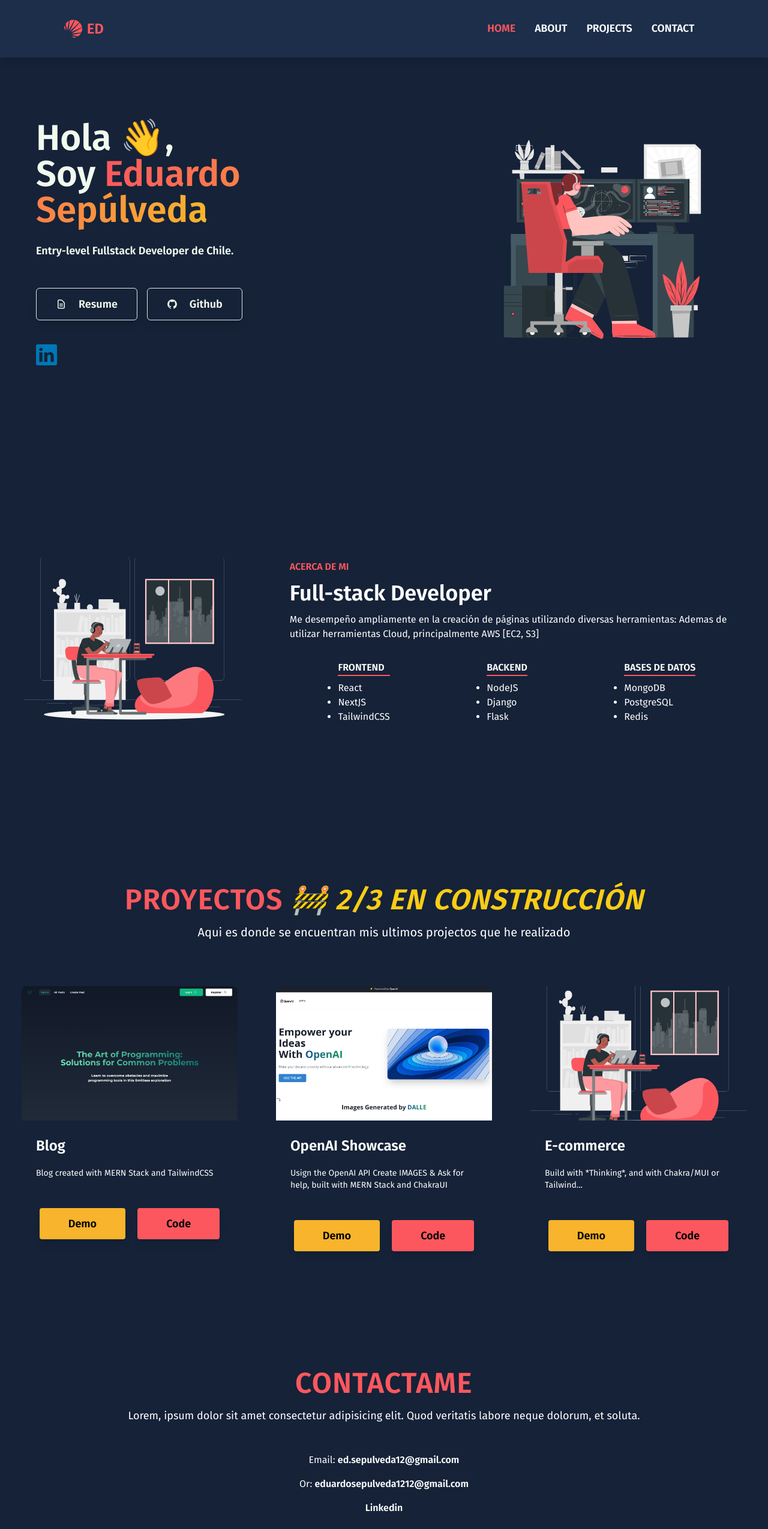
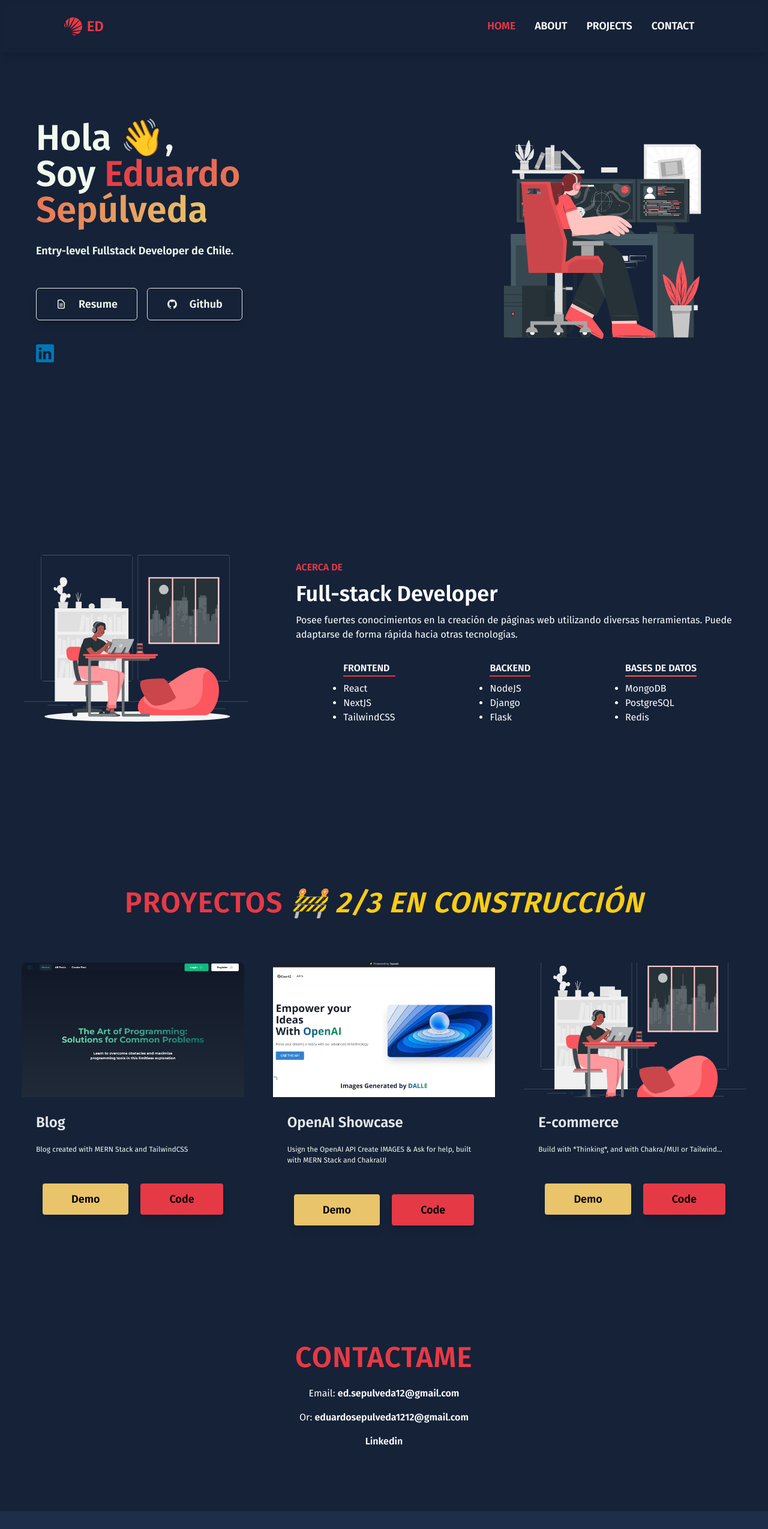
Before and after one commit to edsepulveda/portfolio-v2, a React (Vite) app: page / in a window 1280 px wide. Shown: the top 2549 px of the page at 60% size. Built offline with nearby package versions, Linux system fonts and the light colour scheme.

Commit message:
Change: color scheme of the page (buttons, hover, text, etc)

```diff
--- a/src/Components/About.jsx
+++ b/src/Components/About.jsx
@@ -8,18 +8,17 @@ export const About = () => {
           <img src={AboutMe} />
         </div>
         <div className='my-auto flex flex-col gap-3 text-white text-center lg:text-left'>
-          <h1 className='text-[#FC575E] font-bold uppercase'>Acerca de mi</h1>
+          <h1 className='text-[#e63946] font-bold uppercase'>Acerca de</h1>
           <h3 className='text-3xl lg:text-4xl font-bold'>
             Full-stack Developer
           </h3>
           <p>
-            Me desempeño ampliamente en la creación de páginas utilizando
-            diversas herramientas: Ademas de utilizar herramientas Cloud,
-            principalmente AWS [EC2, S3]
+            Posee fuertes conocimientos en la creación de páginas web utilizando diversas herramientas.
+            Puede adaptarse de forma rápida hacia otras tecnologías.
           </p>
           <div className='flex flex-col gap-8 md:gap-0 md:flex-row justify-around mt-5'>
             <ul className='list-none lg:list-disc text-left'>
-              <p className='mb-2 uppercase font-bold border-b-2 border-[#FC575E] w-5/12 lg:w-auto'>
+              <p className='mb-2 uppercase font-bold border-b-2 border-[#e63946] w-5/12 lg:w-auto'>
                 Frontend
               </p>
               <li>React</li>
@@ -28,7 +27,7 @@ export const About = () => {
             </ul>
 
             <ul className='list-none lg:list-disc text-left'>
-              <p className='mb-2 uppercase font-bold border-b-2 border-[#FC575E] w-5/12 lg:w-auto'>
+              <p className='mb-2 uppercase font-bold border-b-2 border-[#e63946] w-5/12 lg:w-auto'>
                 Backend
               </p>
               <li>NodeJS</li>
--- a/src/Components/Contact.jsx
+++ b/src/Components/Contact.jsx
@@ -1,16 +1,10 @@
-import React from 'react'
-
 export const Contact = () => {
   return (
     <section id='contact' className='px-5 py-24'>
       <div className='text-center mx-auto text-white'>
-        <h2 className='mb-4 text-3xl lg:text-5xl tracking-wide font-bold text-[#FC575E] uppercase'>
+        <h2 className='mb-4 text-3xl lg:text-5xl tracking-wide font-bold text-[#e63946] uppercase'>
           Contactame
         </h2>
-        <p className='mb-5 lg:mb-10 text-sm lg:text-lg'>
-          Lorem, ipsum dolor sit amet consectetur adipisicing elit. Quod
-          veritatis labore neque dolorum, et soluta.
-        </p>
         <p className='py-2'>
           Email:{' '}
           <a
--- a/src/Components/Footer.jsx
+++ b/src/Components/Footer.jsx
@@ -1,4 +1,3 @@
-import React from 'react'
 import { SiApachesolr } from 'react-icons/si'
 import { navLinks } from '../constants/data'
 import { Link } from './Link'
@@ -9,7 +8,7 @@ export const Footer = ({ selectedPage, setSelectedPage }) => {
       <div className='mx-auto max-w-screen-xl text-center'>
         <a
           href='#'
-          className='flex justify-center gap-4 text-2xl font-semibold text-[#FC575E]'
+          className='flex justify-center gap-4 text-2xl font-semibold text-[#e63946]'
         >
           <SiApachesolr className={`text-2xl lg:text-3xl`} />
           <span className='text-xl font-bold uppercase lg:text-2xl'>ED</span>
@@ -18,7 +17,7 @@ export const Footer = ({ selectedPage, setSelectedPage }) => {
           Portafolio creado con React & TailwindCSS{' '}
           <a
             href='https://github.com/edsepulveda/portfolio-v2'
-            className='hover:underline text-indigo-400'
+            className='hover:underline text-[#e9c46a]'
             target='_blank'
           >
             Repositorio
--- a/src/Components/Hero.jsx
+++ b/src/Components/Hero.jsx
@@ -6,10 +6,10 @@ export const Hero = () => {
   return (
     <section id='home'>
       <div className='container flex flex-col justify-center text-[#f1faee] p-9 mt-20 mx-auto sm:py-12 lg:py-24 lg:flex-row lg:justify-between'>
-        <div className='flex flex-col justify-center p-6 text-center rounded-md lg:max-w-sm xl:max-w-lg lg:text-left'>
+        <div className='flex flex-col justify-center p-6 rounded-md lg:max-w-sm xl:max-w-lg text-left'>
           <h1 className='text-5xl font-bold leading-none sm:text-6xl'>
             Hola 👋, <br /> Soy{' '}
-            <span className='w-full py-2 text-transparent bg-clip-text leading-12 bg-gradient-to-r from-[#FC575E] to-[#F7B42C] lg:inline'>
+            <span className='w-full py-2 text-transparent bg-clip-text leading-12 bg-gradient-to-r from-[#e63946] to-[#e9c46a] lg:inline'>
               Eduardo Sepúlveda
             </span>
           </h1>
--- a/src/Components/HeroButtons.jsx
+++ b/src/Components/HeroButtons.jsx
@@ -8,7 +8,7 @@ export const Buttons = () => {
         rel='noopener noreferrer'
         href='https://bit.ly/3ImkL5e'
         target='_blank'
-        className='flex flex-row gap-5 justify-center px-8 py-3 text-lg font-semibold rounded-md shadow-lg border focus:outline-transparent hover:bg-[#FC575E] hover:border-[#FC575E] focus:bg-[#FC575E] transition duration-500'
+        className='flex flex-row gap-5 justify-center px-8 py-3 text-lg font-semibold rounded-md shadow-lg border focus:outline-transparent hover:bg-[#e63946] hover:border-[#e63946] focus:bg-[#e63946] transition duration-500'
       >
         <HiOutlineDocumentText className='self-center' /> Resume
       </a>
@@ -16,7 +16,7 @@ export const Buttons = () => {
         rel='noopener noreferrer'
         href='https://github.com/edsepulveda'
         target='_blank'
-        className='flex flex-row gap-5 justify-center px-8 py-3 text-lg font-semibold rounded-md shadow-lg border focus:outline-transparent hover:bg-[#FC575E] hover:border-[#FC575E] focus:bg-[#FC575E] transition duration-500'
+        className='flex flex-row gap-5 justify-center px-8 py-3 text-lg font-semibold rounded-md shadow-lg border focus:outline-transparent hover:bg-[#e63946] hover:border-[#e63946] focus:bg-[#e63946] transition duration-500'
       >
         <AiFillGithub className='self-center' /> Github
       </a>
--- a/src/Components/Link.jsx
+++ b/src/Components/Link.jsx
@@ -6,9 +6,9 @@ export const Link = ({ page, selectedPage, setSelectedPage }) => {
   return (
     <AnchorLink
       className={`${
-        selectedPage === lowerCasePage ? 'text-[#FC575E]' : 'text-white'
+        selectedPage === lowerCasePage ? 'text-[#e63946]' : 'text-white'
       }
-      hover:text-[#FC575E] font-semibold transition duration-300 m-4 text-[1.1rem]`}
+      hover:text-[#e63946] font-semibold transition duration-300 m-4 text-[1.1rem]`}
       href={`#${lowerCasePage}`}
       onClick={() => setSelectedPage(lowerCasePage)}
     >
--- a/src/Components/Navbar.jsx
+++ b/src/Components/Navbar.jsx
@@ -7,10 +7,9 @@ import { HiOutlineMenuAlt1 } from 'react-icons/hi'
 import { AiOutlineClose } from 'react-icons/ai'
 import { motion } from 'framer-motion'
 
-export const Navbar = ({ topofPage, selectedPage, setSelectedPage }) => {
+export const Navbar = ({ selectedPage, setSelectedPage }) => {
   const [menuToggled, setMenuToggled] = useState(false)
   const isSmallScreen = useMediaQuery('(min-width: 780px)')
-  const onScrollNavbarBackground = topofPage ? 'bg-[#1c2e4a]' : 'bg-[#1c2e4a]'
 
   const handleMenu = () => {
     setMenuToggled((prev) => !prev)
@@ -19,10 +18,10 @@ export const Navbar = ({ topofPage, selectedPage, setSelectedPage }) => {
   return (
     <header className='font-fira'>
       <nav
-        className={`${onScrollNavbarBackground} z-50 w-full fixed top-0 py-8 shadow-md lg:shadow-lg`}
+        className={`bg-[#152238] lg:bg-transparent lg:backdrop-blur-sm z-50 w-full fixed top-0 py-7 shadow-md lg:shadow-lg`}
       >
         <div className='flex items-center justify-between mx-auto w-5/6'>
-          <a href='#' className='flex items-center gap-2 text-[#FC575E]'>
+          <a href='#' className='flex items-center gap-2 text-[#e63946]'>
             <SiApachesolr className={`text-2xl lg:text-3xl`} />
             <span className='text-xl font-bold uppercase lg:text-2xl'>ED</span>
           </a>
@@ -43,7 +42,7 @@ export const Navbar = ({ topofPage, selectedPage, setSelectedPage }) => {
             </div>
           ) : (
             <button
-              className='rounded-full bg-[#FC575E] p-2'
+              className='rounded-full bg-[#e63946] p-2'
               onClick={handleMenu}
             >
               <HiOutlineMenuAlt1 size={20} className='text-white' />
@@ -52,17 +51,21 @@ export const Navbar = ({ topofPage, selectedPage, setSelectedPage }) => {
 
           {/* Mobile Menu */}
           {!isSmallScreen && menuToggled && (
-            <div className='fixed right-0 bottom-0 h-full bg-[#152238] shadow-lg w-[250px]'>
+            <motion.div
+              initial={{ width: 0 }}
+              animate={{ width: 300 }}
+              className='fixed right-0 bottom-0 h-full bg-[#152238] shadow-lg w-[250px]'
+            >
               <div className='flex justify-end p-8'>
                 <button
-                  className='rounded-full bg-[#FC575E] p-2'
+                  className='rounded-full bg-[#e63946] p-2'
                   onClick={handleMenu}
                 >
                   <AiOutlineClose size={20} className='text-white' />
                 </button>
               </div>
               <motion.div initial={{ width: 0 }} animate={{ width: 300 }}>
-                <ul className='flex flex-col gap-5 ml-[33%] text-2xl text-semibold'>
+                <ul className='flex flex-col gap-5 ml-[33%] text-2xl text-semibold uppercase'>
                   {navLinks.map((item) => (
                     <Link
                       key={item.id}
@@ -73,7 +76,7 @@ export const Navbar = ({ topofPage, selectedPage, setSelectedPage }) => {
                   ))}
                 </ul>
               </motion.div>
-            </div>
+            </motion.div>
           )}
         </div>
       </nav>
--- a/src/Components/Projects.jsx
+++ b/src/Components/Projects.jsx
@@ -5,36 +5,34 @@ export const Projects = () => {
     <section id='projects'>
       <div className='py-8 px-4 mx-auto max-w-screen-xl lg:py-16 lg:px-6'>
         <div className='text-center lg:mb-16 mb-8'>
-          <h2 className='mb-4 text-3xl lg:text-5xl tracking-wide font-bold text-[#FC575E] uppercase'>
+          <h2 className='mb-4 text-3xl lg:text-5xl tracking-wide font-bold text-[#e63946] uppercase'>
             Proyectos{' '}
             <span className='italic text-yellow-400 font-bold'>
               🚧 2/3 En construcción
             </span>
           </h2>
-          <p className='font-light text-sm md:text-xl text-white'>
-            Aqui es donde se encuentran mis ultimos projectos que he realizado
-          </p>
         </div>
-        <div className='p-3 grid grid-cols-1 gap-5 lg:gap-16 lg:grid-cols-3 md:grid-cols-2'>
+        <div className='p-3 grid grid-cols-1 gap-4 lg:gap-12 lg:grid-cols-3 md:grid-cols-2'>
           {ProjectsV2.map((item) => (
-            <div key={item.id} className='overflow-hidden rounded-lg'>
+            <article key={item.id}>
+              <div className='overflow-hidden rounded-lg'>
                 <img className='h-56 w-full object-cover' src={item.img} />
-              <div className='p-4 sm:p-6 text-white'>
-                <div className='mt-0.5 font-bold text-2xl mb-5'>
+                <div className='p-4 sm:p-6 text-[#f1faee]'>
+                  <div className='mt-0.5 font-bold text-2xl mb-5 text-gray-200'>
                     {item.title}
                   </div>
-                <p className='block text-sm'>{item.desc}</p>
+                  <p className='block text-[12px] text-[#f1faee]'>{item.desc}</p>
                 </div>
                 <div className='flex flex-col text-center gap-5 md:flex-row justify-center p-6'>
                   <a
-                  className='px-12 py-3 border-none text-lg font-semibold rounded shadow-lg border focus:outline-transparent bg-[#F7B42C] hover:scale-110 transition duration-500'
+                    className='px-12 py-3 border-none text-lg font-semibold rounded shadow-lg border focus:outline-transparent bg-[#e9c46a] hover:scale-110 transition duration-500'
                     href={item.demo}
                     target='_blank'
                   >
                     Demo
                   </a>
                   <a
-                  className='px-12 py-3 border-none text-lg font-semibold rounded shadow-lg border focus:outline-transparent bg-[#FC575E] hover:scale-110 transition duration-500'
+                    className='px-12 py-3 border-none text-lg font-semibold rounded shadow-lg border focus:outline-transparent bg-[#e63946] hover:scale-110 transition duration-500'
                     href={item.code}
                     target='_blank'
                   >
@@ -42,6 +40,7 @@ export const Projects = () => {
                   </a>
                 </div>
               </div>
+            </article>
           ))}
         </div>
       </div>
--- a/src/Components/SocialLinks.jsx
+++ b/src/Components/SocialLinks.jsx
@@ -2,14 +2,14 @@ import { BsTwitter, BsLinkedin } from 'react-icons/bs'
 
 export const SocialLinks = () => {
   return (
-    <div className='flex flex-col space-y-4 sm:items-center sm:justify-center sm:flex-row sm:space-y-0 sm:space-x-4 lg:justify-start'>
-      <ul className='flex flex-row mt-10 gap-5 justify-center items-center'>
+    <div className='flex flex-col space-y-4 sm:items-start sm:flex-row justify-start'>
+      <ul className='flex flex-row mt-10 gap-5 items-center'>
         <a
           href='https://www.linkedin.com/in/ed-sepulveda-narvaez'
           target='_blank'
           className='hover:opacity-25 hover:scale-125 transition duration-500'
         >
-          <BsLinkedin color='#0077b5' size={35} />
+          <BsLinkedin color='#0077b5' size={30} />
         </a>
       </ul>
     </div>
```
Also changed, not shown: src/App.jsx (+9 -8 lines), src/Components/index.js (added, +9 -0 lines). Lines whose indentation alone changed are shown as unchanged.
